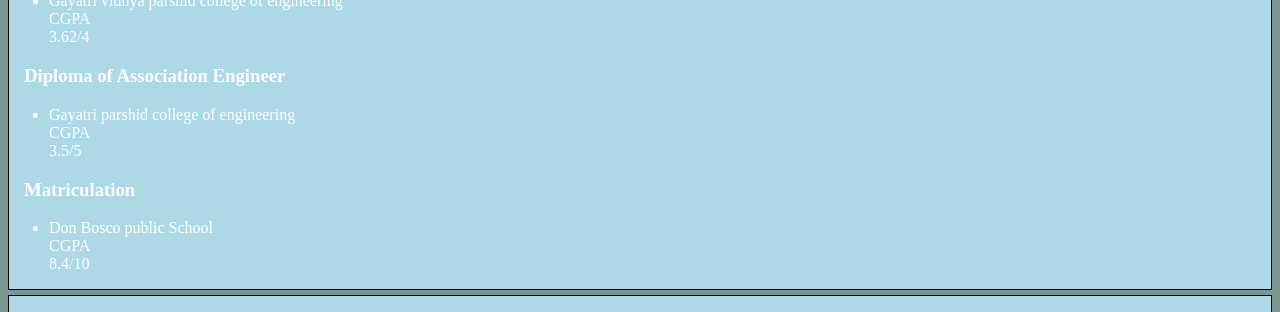
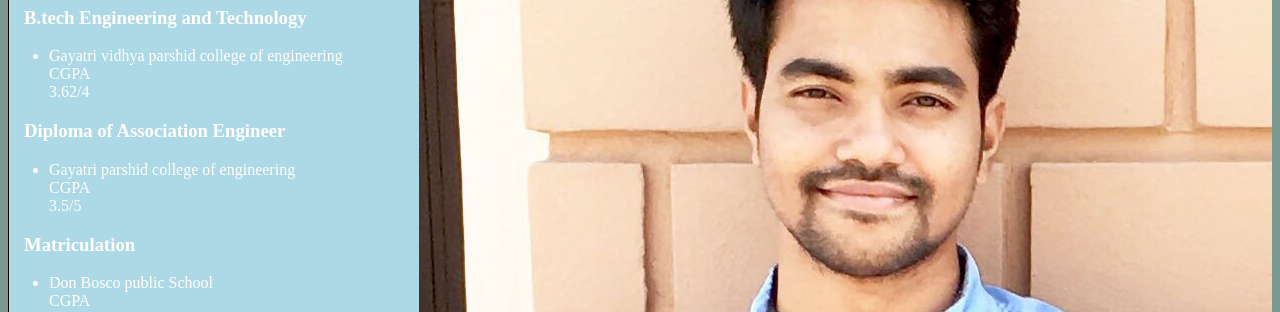
Before and after one commit to sharuk2020/sharuk, a plain HTML site: page index.html in a window 1280 px wide. Shown: the part 377-689 px from the top of the page. Drawn offline with Linux system fonts and the light colour scheme.

Commit message:
Update index.html

```diff
--- a/index.html
+++ b/index.html
@@ -37,7 +37,7 @@ div.ex3 {
 </head>
 <body>
 <h1 style="text-align:center;" class="inset">SHAIK SHARUK</h1>
-<img src="download.jpg" alt="proflie photo" id="profileimage">
+<img src="sharuk.jpg" alt="proflie photo" id="profileimage">
 <h1>Personal Profile</h1>
 <p>
 Birth         : March 28, 1995 <br/>
```
